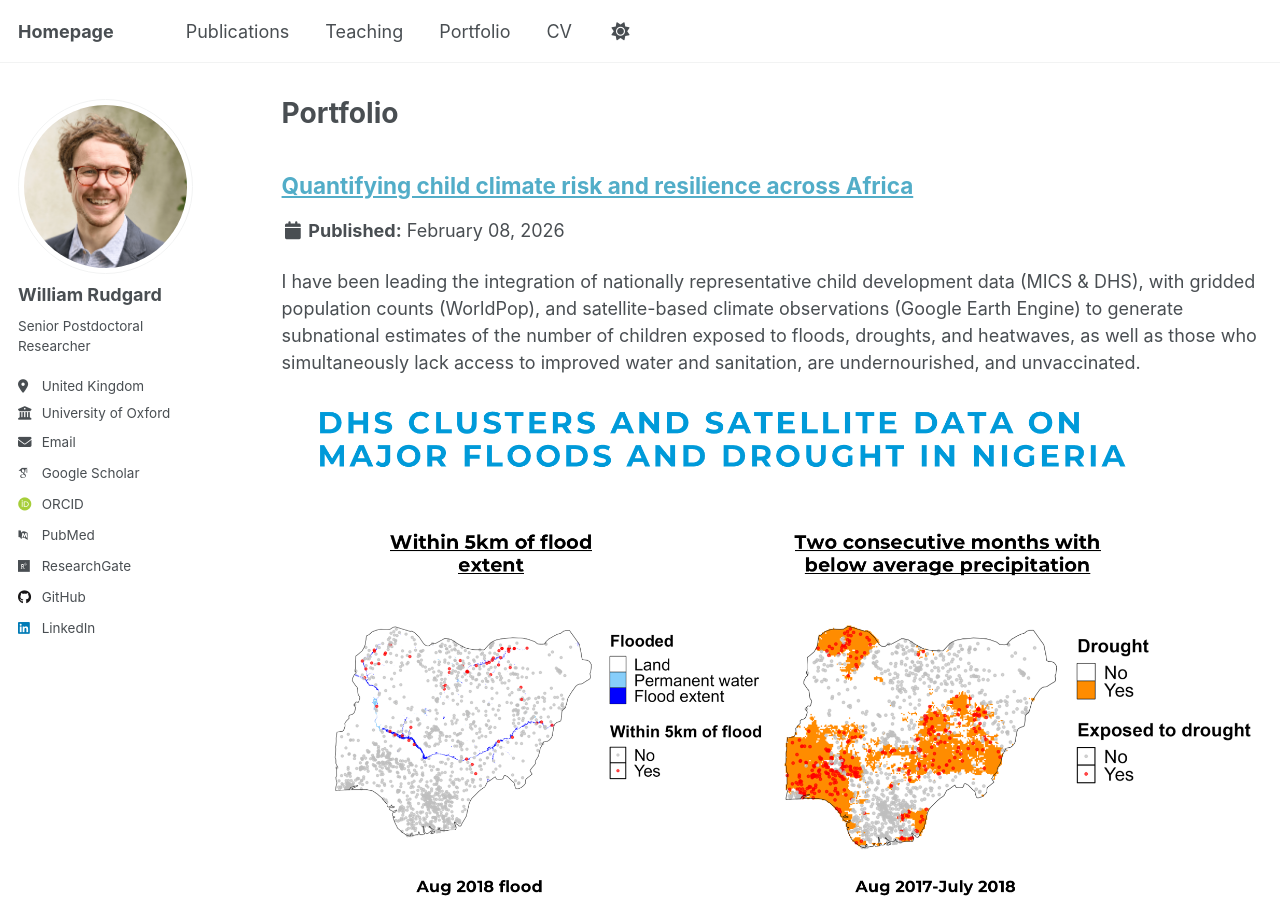
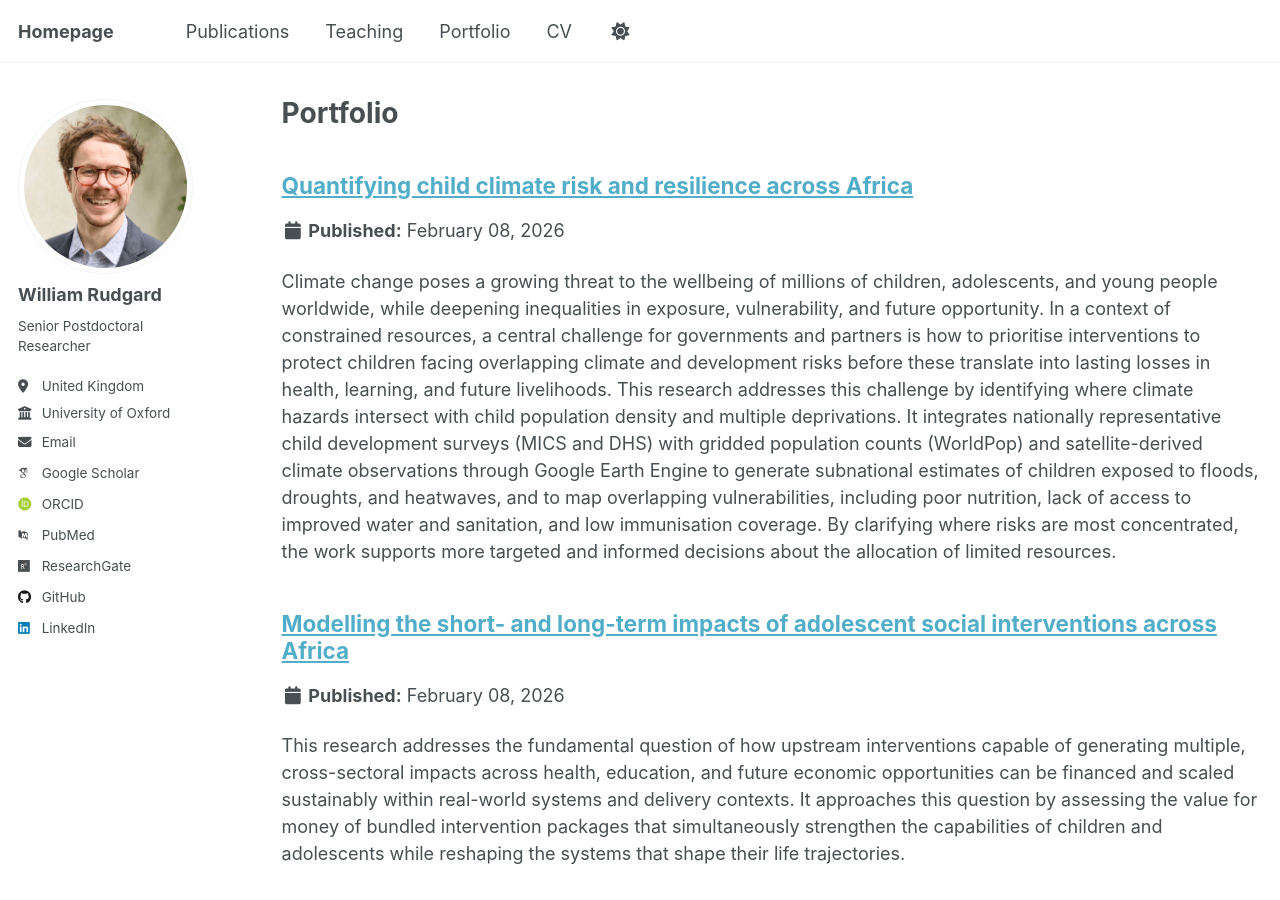
Before and after one commit to WilliamRudgard/williamrudgard.github.io, a Jekyll site: the page built from _pages/portfolio.html, in a window 1280 px wide and 900 px high. Built offline with Jekyll 4.4.1, drawn with Linux system fonts in a browser that asks for light colours; some web fonts are replaced; a script that is not in the unit is left out.

Commit message:
Revise excerpt for portfolio-1 to enhance clarity
Updated the excerpt to provide a comprehensive overview of the research on child climate risk and resilience in Africa, highlighting the integration of various data sources and the implications for resource allocation.

```diff
--- a/_portfolio/portfolio-1.md
+++ b/_portfolio/portfolio-1.md
@@ -1,5 +1,8 @@
 ---
 title: "Quantifying child climate risk and resilience across Africa"
-excerpt: "I have been leading the integration of nationally representative child development data (MICS & DHS), with gridded population counts (WorldPop), and satellite-based climate observations (Google Earth Engine) to generate subnational estimates of the number of children exposed to floods, droughts, and heatwaves, as well as those who simultaneously lack access to improved water and sanitation, are undernourished, and unvaccinated.<br/><img src='/images/Portfolio 1.png'>"
+excerpt: >
+  Climate change poses a growing threat to the wellbeing of millions of children, adolescents, and young people worldwide, while deepening inequalities in exposure, vulnerability, and future opportunity. In a context of constrained resources, a central challenge for governments and partners is how to prioritise interventions to protect children facing overlapping climate and development risks before these translate into lasting losses in health, learning, and future livelihoods.
+
+  This research addresses this challenge by identifying where climate hazards intersect with child population density and multiple deprivations. It integrates nationally representative child development surveys (MICS and DHS) with gridded population counts (WorldPop) and satellite-derived climate observations through Google Earth Engine to generate subnational estimates of children exposed to floods, droughts, and heatwaves, and to map overlapping vulnerabilities, including poor nutrition, lack of access to improved water and sanitation, and low immunisation coverage. By clarifying where risks are most concentrated, the work supports more targeted and informed decisions about the allocation of limited resources.
 collection: portfolio
 ---
```
